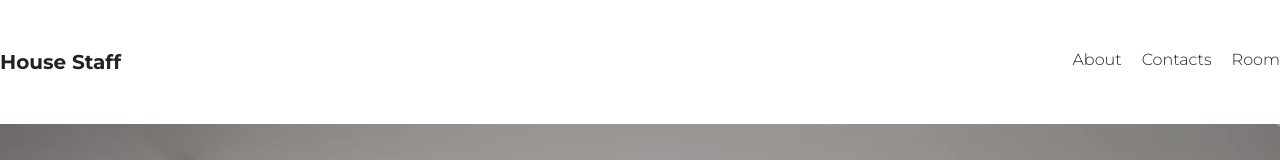
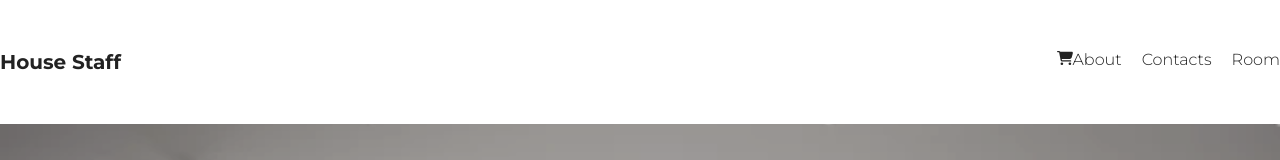
Before and after one commit to Rom-Freedom/Furniture-Shop, a React (Create React App) app in the folder furniture_story/: page / in a window 1280 px wide. Shown: the top 160 px of the page. Built offline with nearby package versions, Linux system fonts and the light colour scheme.

Commit message:
Plugg in the React icons library, add an icon and style it

```diff
--- a/furniture_story/src/components/Header.js
+++ b/furniture_story/src/components/Header.js
@@ -1,4 +1,5 @@
 import React from 'react'
+import { FaCartShopping } from "react-icons/fa6";
 
 export default function Header() {
   return (
@@ -10,6 +11,7 @@ export default function Header() {
                 <li>Contacts</li>
                 <li>Room</li>
             </ul>
+            <FaCartShopping className='shop-cart-button' />
         </div>
         <div className="presentation"></div>
     </header>
--- a/furniture_story/src/index.css
+++ b/furniture_story/src/index.css
@@ -50,6 +50,17 @@ header ul.nav li:hover {
 }
 header ul.nav li:last-child {
   margin-right: 0;
+}
+
+/* CART */
+header .shop-cart-button {
+  float: right;
+  cursor: pointer;
+  transition: color .5s ease;
+}
+header .shop-cart-button:hover,
+header .shop-cart-button:active {
+  color: #dc3d3d;
 }
 
 header .presentation {
--- /dev/null
+++ b/package.json
@@ -0,0 +1,5 @@
+{
+  "dependencies": {
+    "react-icons": "^5.0.1"
+  }
+}
```
Also changed, not shown: 1 other file (tests, documents, lock files or other folders).
